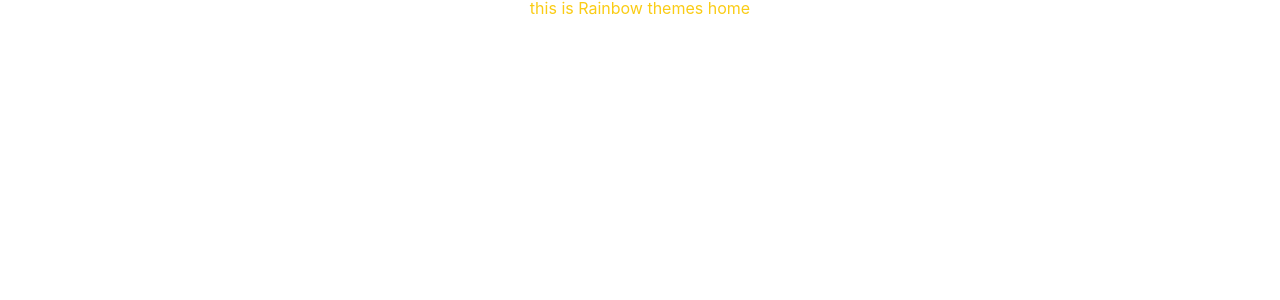
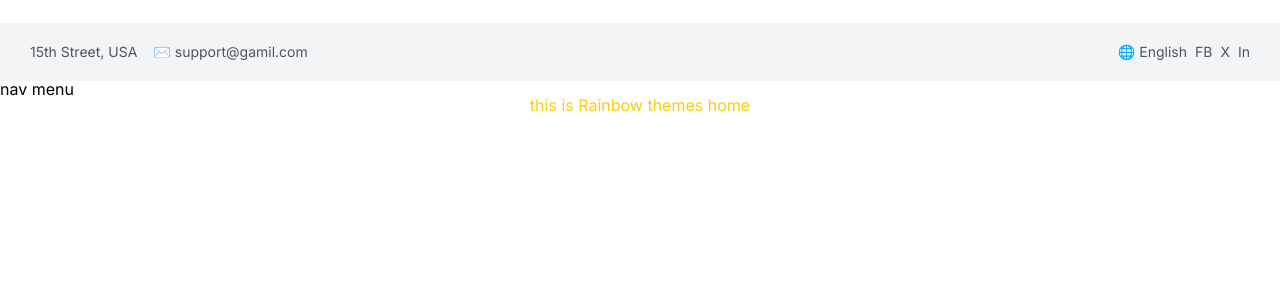
Before and after one commit to imranprof/rainbow-themes, a Next.js app: page / in a window 1280 px wide. Shown: the top 300 px of the page. Built offline with nearby package versions, Linux system fonts and the light colour scheme.

Commit message:
feat: add site config and header topbar

```diff
--- a/src/app/layout.tsx
+++ b/src/app/layout.tsx
@@ -1,5 +1,7 @@
 import type { Metadata } from "next";
 import "@/styles/globals.css";
+import "@/styles/utils/_typography.css";
+import Header from "@/components/header/Header";
 
 
 export const metadata: Metadata = {
@@ -17,6 +19,7 @@ export default function RootLayout({
       <body
         className=""
       >
+        <Header />
         {children}
       </body>
     </html>
--- /dev/null
+++ b/src/components/header/Header.tsx
@@ -0,0 +1,13 @@
+import TopBar from "@/components/header/TopBar"
+import siteConfig from "@/config/siteConfig.json"
+
+const Header = () => {
+  return (
+    <header>
+      <TopBar />
+      nav menu
+    </header>
+  )
+}
+
+export default Header
--- /dev/null
+++ b/src/components/header/TopBar.tsx
@@ -0,0 +1,22 @@
+
+
+const TopBar = () => {
+  return (
+    <div className="mt-[23px] py-[19px] px-[30px] bg-gray-100  text-sm text-gray-600 flex justify-between items-center">
+      <div className="space-x-4">
+        <span>15th Street, USA</span>
+        <span>✉️ support@gamil.com</span>
+      </div>
+      <div className="space-x-2">
+        <span>🌐 English</span>
+        <span className="space-x-2">
+          <a href="#">FB</a>
+          <a href="#">X</a>
+          <a href="#">In</a>
+        </span>
+      </div>
+    </div>
+  )
+}
+
+export default TopBar
--- /dev/null
+++ b/src/config/siteConfig.json
@@ -0,0 +1,24 @@
+{
+  "site_info": {
+    "title": "Rainbow Themes",
+    "description": "",
+    "info": "Rainbow themes is a design agency based in Usa",
+    "logo": "/assets/imgs/logo/logo-1.png",
+    "logo_light": "/assets/imgs/logo/logo-light.png",
+    "logo_text": "Rainbow-theme",
+    "email": "support@gmail.com",
+    "mobile": "(406) 555-0120",
+    "address": {
+      "name": "15th Street, USA",
+      "link": ""
+    }
+  },
+  "footer_info": {
+    "copyright": {
+      "company": "Rainbow Themes",
+      "label": "© 2024",
+      "label_2": "All rights reserved",
+      "link": "https://rainbowthemes.net/"
+    }
+  }
+}
```
